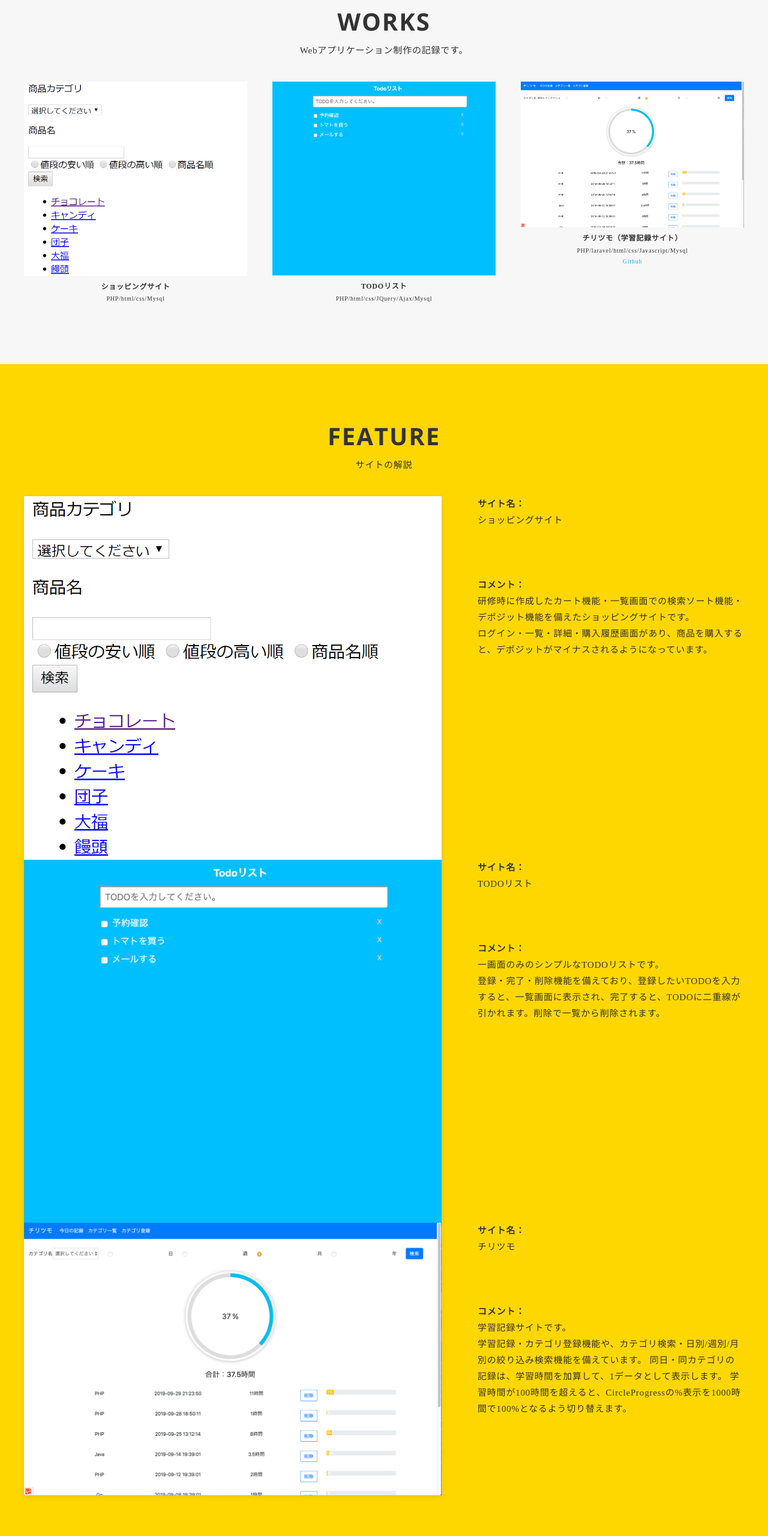
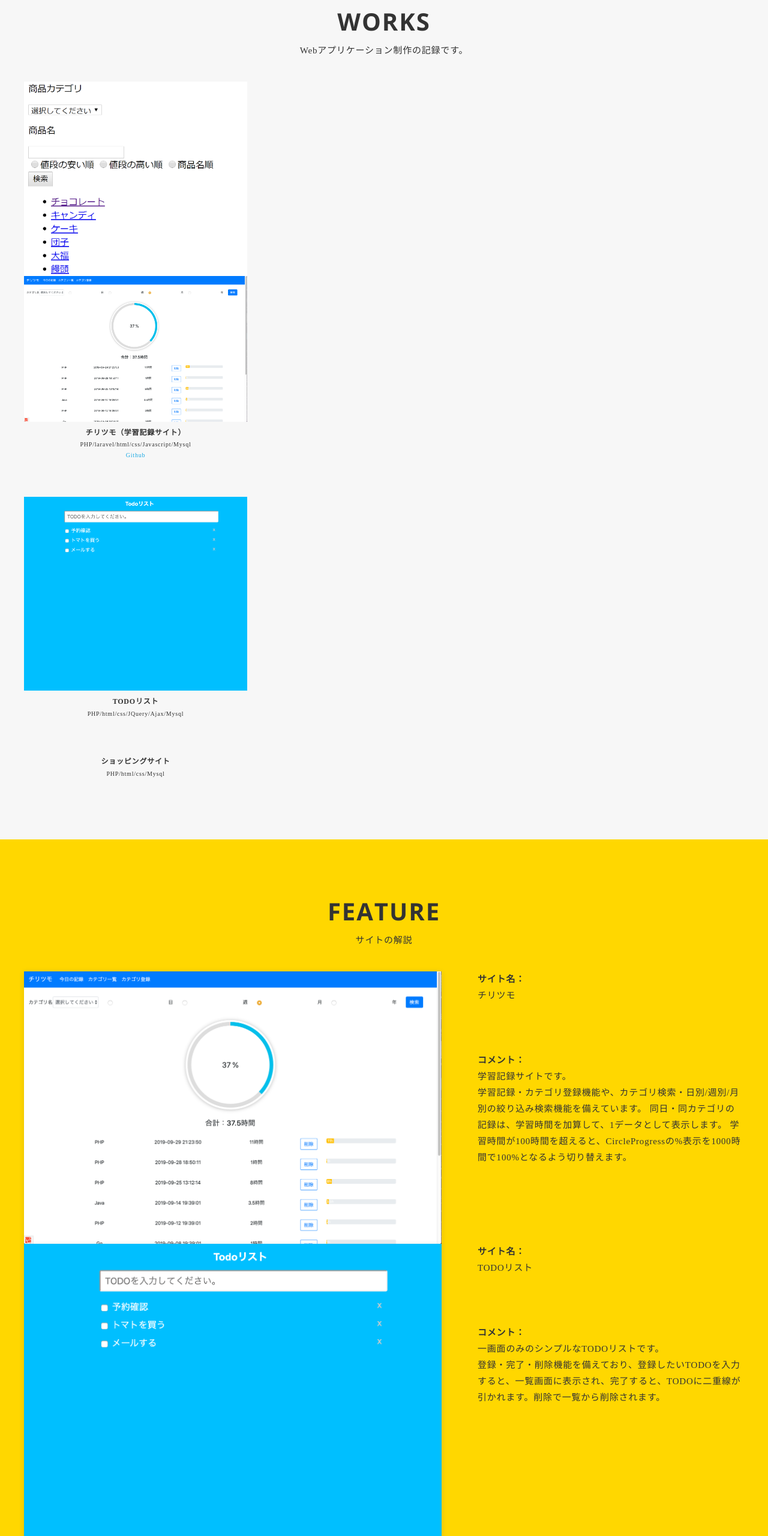
Before and after one commit to AkoSaito/AkoSaito.github.io, a plain HTML site: page index.html in a window 1280 px wide. Shown: the part 840-3400 px from the top of the page at 60% size. Drawn offline with nearby package versions, Linux system fonts and the light colour scheme.

Commit message:
changed display-order

```diff
--- a/index.html
+++ b/index.html
@@ -51,17 +51,18 @@
           <div class="section-body card-wrapper my-gallery">
             <div class="card">
               <img class="lazyload" data-src="img/works/shopping.png" alt="" />
-              </a>
+              <div class="card">
+                <img class="lazyload" data-src="img/works/studyrecord.png" alt="" />
                 <div class="card-caption">
-                <div class="card-caption-title">ショッピングサイト</div>
-                <div class="card-caption-info">PHP/html/css/Mysql</div>
-                <div class="card-caption-url"><a href="https://github.com/AkoSaito/shopping" target="_blank"></a>
+                  <div class="card-caption-title">チリツモ（学習記録サイト）</div>
+                  <div class="card-caption-info">PHP/laravel/html/css/Javascript/Mysql</div>
+                  <div class="card-caption-url">
+                    <a href="https://github.com/AkoSaito/studyrecord" target="_blank">Github</a>
                   </div>
                 </div>
               </div>
               <div class="card">
                 <img class="lazyload" data-src="img/works/todo.png" alt="" />
-              </a>
                 <div class="card-caption">
                   <div class="card-caption-title">TODOリスト</div>
                   <div class="card-caption-info">PHP/html/css/JQuery/Ajax/Mysql</div>
@@ -69,15 +70,10 @@
                 </div>
               </div>
             </div>
-            <div class="card">
-              <div class="card">
-                <img class="lazyload" data-src="img/works/studyrecord.png" alt="" />
-                </a>
               <div class="card-caption">
-                  <div class="card-caption-title">チリツモ（学習記録サイト）</div>
-                  <div class="card-caption-info">PHP/laravel/html/css/Javascript/Mysql</div>
-                  <div class="card-caption-url"><a href="https://github.com/AkoSaito/studyrecord" target="_blank">Github</a>
-                  </div>
+                <div class="card-caption-title">ショッピングサイト</div>
+                <div class="card-caption-info">PHP/html/css/Mysql</div>
+                <div class="card-caption-url"><a href="https://github.com/AkoSaito/shopping" target="_blank"></a>
                 </div>
               </div>
             </div>
@@ -93,48 +89,45 @@
           </div>
           <div class="section-body">
             <div class="section-image">
-              <a href="https://github.com/AkoSaito/shopping" class="hover-action-01" target="_blank"><img
-                  src="img/works/shopping.png" alt=""></a>
+              <a href="https://github.com/AkoSaito/studyrecord" class="hover-action-01" target="_blank">
+                <img src="img/works/studyrecord.png" alt=""></a>
             </div>
             <div class="section-desc">
               <div class="section-text">
-                <span class="text-bold">サイト名：</span><br>ショッピングサイト<br><a href="#"
-                  target="_blank"></a><br><br>
-                <br>
-                <span
-                  class="text-bold">コメント：</span><br>研修時に作成したカート機能・一覧画面での検索ソート機能・デポジット機能を備えたショッピングサイトです。<br>ログイン・一覧・詳細・購入履歴画面があり、商品を購入すると、デポジットがマイナスされるようになっています。
+                <span class="text-bold">サイト名：</span><br>チリツモ<br>
+                  <a href="#" target="_blank"></a><br><br><br>
+                <span class="text-bold">コメント：</span><br>学習記録サイトです。<br>
+                学習記録・カテゴリ登録機能や、カテゴリ検索・日別/週別/月別の絞り込み検索機能を備えています。
+                同日・同カテゴリの記録は、学習時間を加算して、1データとして表示します。
+                学習時間が100時間を超えると、CircleProgressの%表示を1000時間で100%となるよう切り替えます。
+              </div>
             </div>
           </div>
           <div class="section-body">
             <div class="section-image">
-                <a href="https://github.com/AkoSaito/todo" class="hover-action-01" target="_blank"><img
-                    src="img/works/todo.png" alt=""></a>
+              <a href="https://github.com/AkoSaito/todo" class="hover-action-01" target="_blank">
+                <img src="img/works/todo.png" alt="">
+              </a>
             </div>
-
             <div class="section-desc">
               <div class="section-text">
-                  <span class="text-bold">サイト名：</span><br>TODOリスト<br><a href="#"
-                    target="_blank"></a><br><br>
-                  <br>
-                  <span
-                    class="text-bold">コメント：</span><br>一画面のみのシンプルなTODOリストです。<br>登録・完了・削除機能を備えており、登録したいTODOを入力すると、一覧画面に表示され、完了すると、TODOに二重線が引かれます。削除で一覧から削除されます。
+                <span class="text-bold">サイト名：</span><br>TODOリスト<br>
+                  <a href="#" target="_blank"></a><br><br><br>
+                  <span class="text-bold">コメント：</span><br>
+                  一画面のみのシンプルなTODOリストです。<br>登録・完了・削除機能を備えており、登録したいTODOを入力すると、一覧画面に表示され、完了すると、TODOに二重線が引かれます。削除で一覧から削除されます。
+              </div>
             </div>
           </div>
           <div class="section-body">
             <div class="section-image">
-                  <a href="https://github.com/AkoSaito/studyrecord" class="hover-action-01" target="_blank"><img
-                      src="img/works/studyrecord.png" alt=""></a>
+              <a href="https://github.com/AkoSaito/shopping" class="hover-action-01" target="_blank">
+                <img src="img/works/shopping.png" alt=""></a>
             </div>
             <div class="section-desc">
               <div class="section-text">
-                  <span class="text-bold">サイト名：</span><br>チリツモ<br><a href="#"
-                    target="_blank"></a><br><br>
-                  <br>
-                  <span
-                    class="text-bold">コメント：</span><br>学習記録サイトです。<br>
-                    学習記録・カテゴリ登録機能や、カテゴリ検索・日別/週別/月別の絞り込み検索機能を備えています。
-                    同日・同カテゴリの記録は、学習時間を加算して、1データとして表示します。
-                    学習時間が100時間を超えると、CircleProgressの%表示を1000時間で100%となるよう切り替えます。
+                <span class="text-bold">サイト名：</span><br>ショッピングサイト<br>
+                  <a href="#" target="_blank"></a><br><br><br>
+                <span class="text-bold">コメント：</span><br>研修時に作成したカート機能・一覧画面での検索ソート機能・デポジット機能を備えたショッピングサイトです。<br>ログイン・一覧・詳細・購入履歴画面があり、商品を購入すると、デポジットがマイナスされるようになっています。
               </div>
             </div>
           </div>
```
Lines whose indentation alone changed are shown as unchanged.
